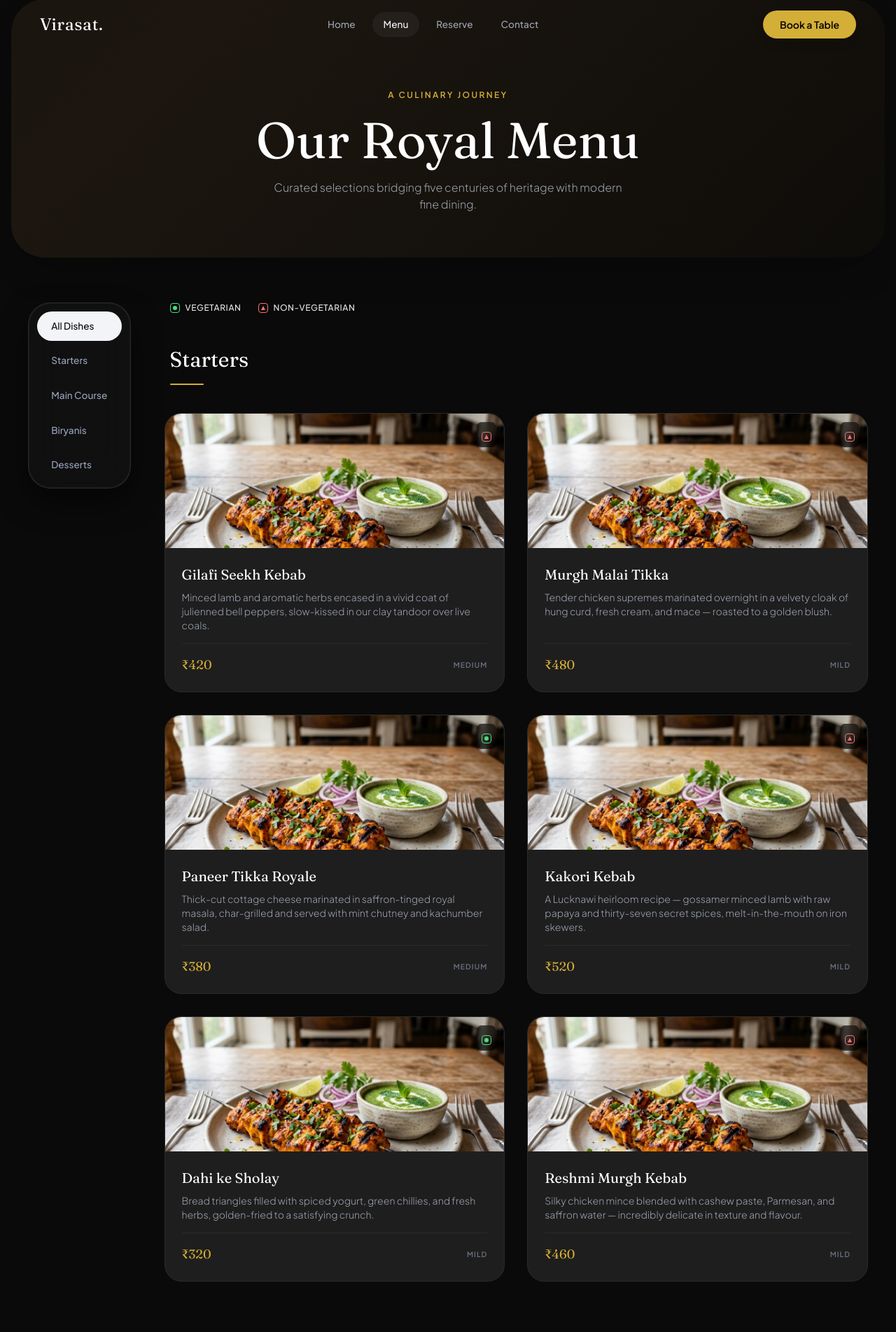
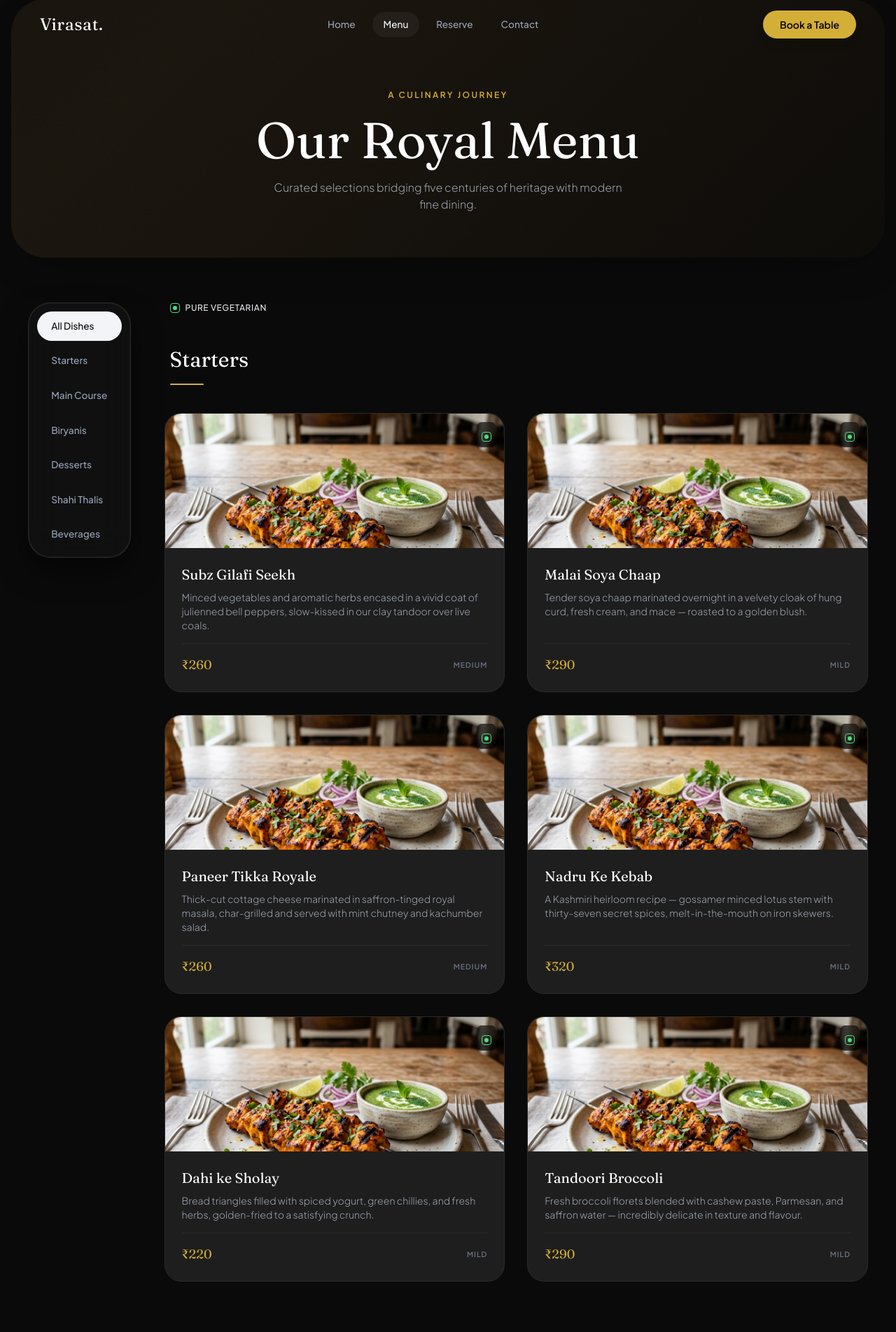
Before and after one commit to iamkumarsaurabh/virasat, a Flask app: page /menu in a window 1280 px wide. Shown: the part 17-1920 px from the top of the page at 70% size. Run offline with Flask 3, Linux system fonts and the light colour scheme; some libraries are stand-ins or nearby versions.

Commit message:
Updated menu items and fixed styling

```diff
--- a/static/css/style.css
+++ b/static/css/style.css
@@ -360,6 +360,14 @@ body {
   animation: slowPan 20s ease infinite;
 }
 
+/* Fix mobile jitter by disabling heavy shader animation on small screens */
+@media (max-width: 768px) {
+  .bg-shader {
+    animation: none;
+    background-size: auto;
+  }
+}
+
 /* ── 13. Mobile Menu Overlay ─────────────────────────────────────────────── */
 #mobile-menu.open {
   opacity: 1 !important;
--- a/templates/menu.html
+++ b/templates/menu.html
@@ -28,6 +28,8 @@
       <button class="filter-tab text-left" data-category="mains">Main Course</button>
       <button class="filter-tab text-left" data-category="biryanis">Biryanis</button>
       <button class="filter-tab text-left" data-category="desserts">Desserts</button>
+      <button class="filter-tab text-left" data-category="thalis">Shahi Thalis</button>
+      <button class="filter-tab text-left" data-category="beverages">Beverages</button>
     </div>
 
     <!-- Main Content Area -->
@@ -35,8 +37,7 @@
 
       <!-- Legend -->
       <div class="flex items-center gap-6 mb-12 text-xs text-text-secondary font-jakarta font-medium uppercase tracking-wider pl-2">
-        <div class="flex items-center gap-2"><span class="veg-dot veg"></span> Vegetarian</div>
-        <div class="flex items-center gap-2"><span class="veg-dot non-veg"></span> Non-Vegetarian</div>
+        <div class="flex items-center gap-2"><span class="veg-dot veg"></span> Pure Vegetarian</div>
       </div>
 
       <!-- Menu Grid -->
@@ -46,7 +47,9 @@
           ('starters', 'Starters'),
           ('mains',    'Royal Main Course'),
           ('biryanis', 'Biryanis'),
-          ('desserts', 'Desserts')
+          ('desserts', 'Desserts'),
+          ('thalis',   'Shahi Thalis'),
+          ('beverages', 'Beverages')
         ] %}
 
         {% for cat_key, cat_name in categories %}
--- a/virasat/menu/routes.py
+++ b/virasat/menu/routes.py
@@ -10,24 +10,24 @@ MENU_ITEMS = [
     # ── Starters ──────────────────────────────────────────────────────────────
     {
         "id": 1,
-        "name": "Gilafi Seekh Kebab",
+        "name": "Subz Gilafi Seekh",
         "category": "starters",
         "category_label": "Starters",
-        "description": "Minced lamb and aromatic herbs encased in a vivid coat of julienned bell peppers, slow-kissed in our clay tandoor over live coals.",
-        "price": 420,
-        "is_veg": False,
+        "description": "Minced vegetables and aromatic herbs encased in a vivid coat of julienned bell peppers, slow-kissed in our clay tandoor over live coals.",
+        "price": 260,
+        "is_veg": True,
         "tags": ["Chef's Pick", "Tandoor"],
         "image": "dish1_v4.png",
         "spice": "medium",
     },
     {
         "id": 2,
-        "name": "Murgh Malai Tikka",
+        "name": "Malai Soya Chaap",
         "category": "starters",
         "category_label": "Starters",
-        "description": "Tender chicken supremes marinated overnight in a velvety cloak of hung curd, fresh cream, and mace — roasted to a golden blush.",
-        "price": 480,
-        "is_veg": False,
+        "description": "Tender soya chaap marinated overnight in a velvety cloak of hung curd, fresh cream, and mace — roasted to a golden blush.",
+        "price": 290,
+        "is_veg": True,
         "tags": ["Bestseller"],
         "image": "dish1_v4.png",
         "spice": "mild",
@@ -38,7 +38,7 @@ MENU_ITEMS = [
         "category": "starters",
         "category_label": "Starters",
         "description": "Thick-cut cottage cheese marinated in saffron-tinged royal masala, char-grilled and served with mint chutney and kachumber salad.",
-        "price": 380,
+        "price": 260,
         "is_veg": True,
         "tags": ["Vegetarian"],
         "image": "dish1_v4.png",
@@ -46,12 +46,12 @@ MENU_ITEMS = [
     },
     {
         "id": 4,
-        "name": "Kakori Kebab",
+        "name": "Nadru Ke Kebab",
         "category": "starters",
         "category_label": "Starters",
-        "description": "A Lucknawi heirloom recipe — gossamer minced lamb with raw papaya and thirty-seven secret spices, melt-in-the-mouth on iron skewers.",
-        "price": 520,
-        "is_veg": False,
+        "description": "A Kashmiri heirloom recipe — gossamer minced lotus stem with thirty-seven secret spices, melt-in-the-mouth on iron skewers.",
+        "price": 320,
+        "is_veg": True,
         "tags": ["Heritage Recipe", "Chef's Pick"],
         "image": "dish1_v4.png",
         "spice": "mild",
@@ -62,7 +62,7 @@ MENU_ITEMS = [
         "category": "starters",
         "category_label": "Starters",
         "description": "Bread triangles filled with spiced yogurt, green chillies, and fresh herbs, golden-fried to a satisfying crunch.",
-        "price": 320,
+        "price": 220,
         "is_veg": True,
         "tags": ["Vegetarian", "Crispy"],
         "image": "dish1_v4.png",
@@ -70,12 +70,12 @@ MENU_ITEMS = [
     },
     {
         "id": 6,
-        "name": "Reshmi Murgh Kebab",
+        "name": "Tandoori Broccoli",
         "category": "starters",
         "category_label": "Starters",
-        "description": "Silky chicken mince blended with cashew paste, Parmesan, and saffron water — incredibly delicate in texture and flavour.",
-        "price": 460,
-        "is_veg": False,
+        "description": "Fresh broccoli florets blended with cashew paste, Parmesan, and saffron water — incredibly delicate in texture and flavour.",
+        "price": 290,
+        "is_veg": True,
         "tags": ["Silky Soft"],
         "image": "dish1_v4.png",
         "spice": "mild",
@@ -83,24 +83,24 @@ MENU_ITEMS = [
     # ── Royal Main Course ──────────────────────────────────────────────────────
     {
         "id": 7,
-        "name": "Rogan Josh",
+        "name": "Kashmiri Dum Aloo",
         "category": "mains",
         "category_label": "Royal Main Course",
-        "description": "A Kashmiri crown jewel — slow-braised lamb shanks in a majestic broth of Kashmiri chillies, whole spices, and caramelised onions.",
-        "price": 680,
-        "is_veg": False,
+        "description": "A Kashmiri crown jewel — slow-braised baby potatoes in a majestic broth of Kashmiri chillies, whole spices, and caramelised onions.",
+        "price": 330,
+        "is_veg": True,
         "tags": ["Heritage Recipe", "Kashmiri"],
         "image": "dish2_v4.png",
         "spice": "medium",
     },
     {
         "id": 8,
-        "name": "Murgh Makhani",
+        "name": "Paneer Makhani",
         "category": "mains",
         "category_label": "Royal Main Course",
-        "description": "The legendary butter chicken — tandoor-roasted poultry simmered in a rich tomato-fenugreek velvet sauce with Amul butter and fresh cream.",
-        "price": 620,
-        "is_veg": False,
+        "description": "The legendary paneer makhani — tandoor-roasted cottage cheese simmered in a rich tomato-fenugreek velvet sauce with Amul butter and fresh cream.",
+        "price": 370,
+        "is_veg": True,
         "tags": ["Bestseller", "Mild & Rich"],
         "image": "dish2_v4.png",
         "spice": "mild",
@@ -111,7 +111,7 @@ MENU_ITEMS = [
         "category": "mains",
         "category_label": "Royal Main Course",
         "description": "Black lentils and kidney beans slow-cooked for eighteen hours over a wood fire, finished with a generous tempering of butter and cream.",
-        "price": 480,
+        "price": 330,
         "is_veg": True,
         "tags": ["Vegetarian", "Slow-Cooked"],
         "image": "dish2_v4.png",
@@ -119,12 +119,12 @@ MENU_ITEMS = [
     },
     {
         "id": 10,
-        "name": "Gosht Shahi Korma",
+        "name": "Navratan Korma",
         "category": "mains",
         "category_label": "Royal Main Course",
-        "description": "Royal Mughal court recipe — tender lamb in a luscious cardamom-and-almond gravy, perfumed with rose water and finished with saffron.",
-        "price": 760,
-        "is_veg": False,
+        "description": "Royal Mughal court recipe — nine jewels of vegetables and nuts in a luscious cardamom-and-almond gravy, perfumed with rose water.",
+        "price": 400,
+        "is_veg": True,
         "tags": ["Mughal Heritage", "Chef's Pick"],
         "image": "dish2_v4.png",
         "spice": "mild",
@@ -135,7 +135,7 @@ MENU_ITEMS = [
         "category": "mains",
         "category_label": "Royal Main Course",
         "description": "Chunky cottage cheese wedges in a robustly spiced roasted tomato and cashew gravy with a flutter of kasoori methi.",
-        "price": 520,
+        "price": 360,
         "is_veg": True,
         "tags": ["Vegetarian"],
         "image": "dish2_v4.png",
@@ -147,7 +147,7 @@ MENU_ITEMS = [
         "category": "mains",
         "category_label": "Royal Main Course",
         "description": "Saffron-scented paneer and raisin dumplings poached in a velvety golden-hued gravy of cashews and poppy seeds.",
-        "price": 560,
+        "price": 390,
         "is_veg": True,
         "tags": ["Vegetarian", "Royal"],
         "image": "dish2_v4.png",
@@ -156,37 +156,37 @@ MENU_ITEMS = [
     # ── Biryanis ──────────────────────────────────────────────────────────────
     {
         "id": 13,
-        "name": "Hyderabadi Dum Biryani",
+        "name": "Hyderabadi Kathal Dum Biryani",
         "category": "biryanis",
         "category_label": "Biryanis",
-        "description": "Aged Basmati sealed under a golden crust with marinated lamb, fried shallots, mint, and saffron milk — a Nizam's feast in a vessel.",
-        "price": 750,
-        "is_veg": False,
+        "description": "Aged Basmati sealed under a golden crust with marinated jackfruit, fried shallots, mint, and saffron milk — a royal feast in a vessel.",
+        "price": 430,
+        "is_veg": True,
         "tags": ["Signature", "Dum Cooked"],
         "image": "dish2_v4.png",
         "spice": "medium",
     },
     {
         "id": 14,
-        "name": "Lucknowi Gosht Biryani",
+        "name": "Lucknowi Gucchi Biryani",
         "category": "biryanis",
         "category_label": "Biryanis",
-        "description": "The nawabi pukka style — rice and succulent mutton cooked separately, then layered and sealed, producing a silkier, more aromatic result.",
-        "price": 820,
-        "is_veg": False,
+        "description": "The nawabi pukka style — rice and premium morel mushrooms cooked separately, then layered and sealed, producing a silkier, more aromatic result.",
+        "price": 540,
+        "is_veg": True,
         "tags": ["Heritage Recipe"],
         "image": "dish2_v4.png",
         "spice": "medium",
     },
     {
         "id": 15,
-        "name": "Nawabi Prawn Biryani",
+        "name": "Nawabi Paneer Tikka Biryani",
         "category": "biryanis",
         "category_label": "Biryanis",
-        "description": "Coastal tiger prawns marinated in coconut and star anise, layered with fragrant Basmati and sealed with dough — a coastal royal offering.",
-        "price": 920,
-        "is_veg": False,
-        "tags": ["Seafood", "Premium"],
+        "description": "Char-grilled paneer tikka marinated in coconut and star anise, layered with fragrant Basmati and sealed with dough — a royal offering.",
+        "price": 450,
+        "is_veg": True,
+        "tags": ["Vegetarian", "Premium"],
         "image": "dish2_v4.png",
         "spice": "medium",
     },
@@ -196,7 +196,7 @@ MENU_ITEMS = [
         "category": "biryanis",
         "category_label": "Biryanis",
         "description": "A garden of seasonal vegetables, paneer, and lotus seeds slow-cooked with aged Basmati and aromatic whole spices — delicate and fragrant.",
-        "price": 580,
+        "price": 400,
         "is_veg": True,
         "tags": ["Vegetarian", "Aromatic"],
         "image": "dish2_v4.png",
@@ -209,7 +209,7 @@ MENU_ITEMS = [
         "category": "desserts",
         "category_label": "Desserts",
         "description": "Double-fried bread triangles soaked in rose-scented sugar syrup, crowned with reduced saffron rabri and edible silver leaf.",
-        "price": 280,
+        "price": 190,
         "is_veg": True,
         "tags": ["Royal", "Chef's Pick"],
         "image": "dish3_v4.png",
@@ -221,7 +221,7 @@ MENU_ITEMS = [
         "category": "desserts",
         "category_label": "Desserts",
         "description": "Gossamer cottage cheese discs poached in saffron-and-cardamom milk, garnished with pistachios and rose petals — the queen of Indian sweets.",
-        "price": 260,
+        "price": 180,
         "is_veg": True,
         "tags": ["Bestseller", "Classic"],
         "image": "dish3_v4.png",
@@ -233,7 +233,7 @@ MENU_ITEMS = [
         "category": "desserts",
         "category_label": "Desserts",
         "description": "Soft khoya dumplings fried to a deep amber, immersed in warm rose-and-saffron sugar syrup, served with vanilla kulfi.",
-        "price": 220,
+        "price": 150,
         "is_veg": True,
         "tags": ["Classic"],
         "image": "dish3_v4.png",
@@ -245,7 +245,7 @@ MENU_ITEMS = [
         "category": "desserts",
         "category_label": "Desserts",
         "description": "Creamy ground rice pudding set in terracotta bowls with generous threads of Kashmiri saffron, pistachios, and a whisper of cardamom.",
-        "price": 240,
+        "price": 160,
         "is_veg": True,
         "tags": ["Traditional"],
         "image": "dish3_v4.png",
@@ -257,7 +257,7 @@ MENU_ITEMS = [
         "category": "desserts",
         "category_label": "Desserts",
         "description": "Dense hand-churned pistachio kulfi atop vermicelli noodles, rose syrup, basil seeds, and chilled milk — a street-royal fusion.",
-        "price": 320,
+        "price": 220,
         "is_veg": True,
         "tags": ["Fusion", "Cold"],
         "image": "dish3_v4.png",
@@ -266,12 +266,12 @@ MENU_ITEMS = [
     # ── Shahi Thalis ──────────────────────────────────────────────────────────
     {
         "id": 22,
-        "name": "Maharaja Thali",
+        "name": "Maharaja Veg Thali",
         "category": "thalis",
         "category_label": "Shahi Thalis",
-        "description": "The ultimate royal spread: Kakori Kebab, Rogan Josh, Murgh Makhani, Dal Makhani, Shahi Kofta, Laccha Paratha, Saffron Rice, Raita, Pickle & Gulab Jamun.",
-        "price": 1850,
-        "is_veg": False,
+        "description": "The ultimate royal vegetarian spread: Nadru Kebab, Kashmiri Dum Aloo, Paneer Makhani, Dal Makhani, Shahi Kofta, Laccha Paratha, Saffron Rice, Raita, Pickle & Gulab Jamun.",
+        "price": 1150,
+        "is_veg": True,
         "tags": ["Feast", "Includes Dessert", "Premium"],
         "image": "dish2_v4.png",
         "spice": "medium",
@@ -282,7 +282,7 @@ MENU_ITEMS = [
         "category": "thalis",
         "category_label": "Shahi Thalis",
         "description": "A vegetarian royal repast: Paneer Tikka, Shahi Kofta, Dal Makhani, Paneer Lababdar, Subz Biryani, Phulka, Raita, Pickle & Rasmalai.",
-        "price": 1450,
+        "price": 1000,
         "is_veg": True,
         "tags": ["Vegetarian", "Feast", "Includes Dessert"],
         "image": "dish3_v4.png",
@@ -290,20 +290,57 @@ MENU_ITEMS = [
     },
     {
         "id": 24,
-        "name": "Nawabi Thali",
+        "name": "Nawabi Veg Thali",
         "category": "thalis",
         "category_label": "Shahi Thalis",
-        "description": "Lucknawi-style grandeur: Reshmi Kebab, Gosht Korma, Hyderabadi Biryani, Warqi Paratha, Shorba, Raita & Kesar Phirni — a Nawab's complete banquet.",
-        "price": 1650,
-        "is_veg": False,
+        "description": "Lucknawi-style grandeur: Tandoori Broccoli, Navratan Korma, Subz Dum Biryani, Warqi Paratha, Shorba, Raita & Kesar Phirni — a Nawab's complete banquet.",
+        "price": 1080,
+        "is_veg": True,
         "tags": ["Nawabi Heritage", "Feast", "Includes Dessert"],
         "image": "dish2_v4.png",
         "spice": "medium",
     },
+    # ── Beverages ─────────────────────────────────────────────────────────────
+    {
+        "id": 25,
+        "name": "Masala Chaas",
+        "category": "beverages",
+        "category_label": "Beverages",
+        "description": "Traditional buttermilk spiced with roasted cumin, mint, and green chilli — a perfect palate cleanser.",
+        "price": 80,
+        "is_veg": True,
+        "tags": ["Cold", "Classic"],
+        "image": "bev_generic.png",
+        "spice": "mild",
+    },
+    {
+        "id": 26,
+        "name": "Kesar Badam Milk",
+        "category": "beverages",
+        "category_label": "Beverages",
+        "description": "Warm milk simmered with saffron, crushed almonds, and cardamom.",
+        "price": 120,
+        "is_veg": True,
+        "tags": ["Warm", "Comfort"],
+        "image": "bev_generic.png",
+        "spice": "none",
+    },
+    {
+        "id": 27,
+        "name": "Mango Lassi",
+        "category": "beverages",
+        "category_label": "Beverages",
+        "description": "Thick, sweet yogurt blended with Alphonso mangoes and a touch of cardamom.",
+        "price": 110,
+        "is_veg": True,
+        "tags": ["Cold", "Bestseller"],
+        "image": "bev_generic.png",
+        "spice": "none",
+    },
 ]
 
 # Valid category keys
-VALID_CATEGORIES = {"starters", "mains", "biryanis", "desserts", "thalis"}
+VALID_CATEGORIES = {"starters", "mains", "biryanis", "desserts", "thalis", "beverages"}
 
 
 @menu.route("/menu")
```
Also changed, not shown: templates/index.html (+11 -11 lines), static/images/bev_generic.png (added).
